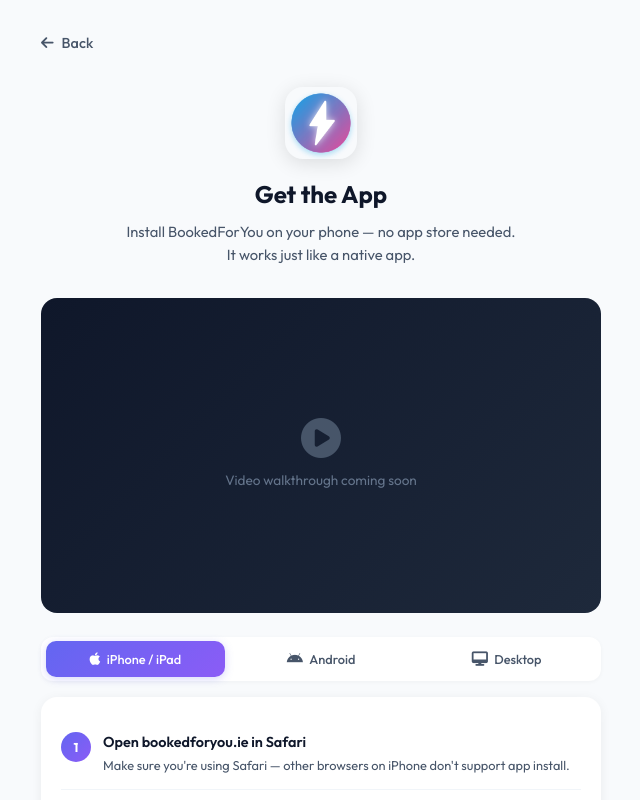
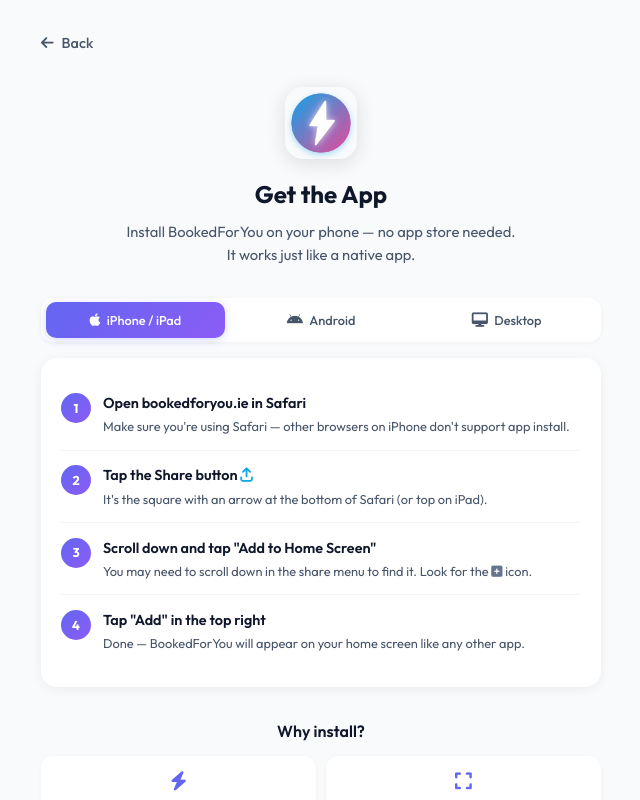
Before and after one commit to jamesdoherty987/AI_Receptionist-Trades, a React (Vite) app in the folder frontend/: page /install in a window 1280 px wide. Shown: the top 800 px of the page, without its empty margins (319-959 px from the left). Built offline with nearby package versions, Linux system fonts and the light colour scheme; no server answers.

Commit message:
remove video placeholder in install app

```diff
--- a/frontend/src/pages/InstallApp.css
+++ b/frontend/src/pages/InstallApp.css
@@ -118,34 +118,6 @@
   margin-top: 0.6rem;
   font-size: 0.78rem;
   color: var(--text-tertiary, #94a3b8);
-}
-
-/* Video placeholder */
-.install-video-section {
-  margin-bottom: 1.5rem;
-}
-
-.install-video-placeholder {
-  aspect-ratio: 16 / 9;
-  background: linear-gradient(135deg, #0f172a, #1e293b);
-  border-radius: 16px;
-  display: flex;
-  flex-direction: column;
-  align-items: center;
-  justify-content: center;
-  gap: 0.75rem;
-  color: #64748b;
-  font-size: 0.85rem;
-}
-
-.install-video-placeholder i {
-  font-size: 2.5rem;
-  color: #475569;
-}
-
-.install-video-section video {
-  width: 100%;
-  border-radius: 16px;
 }
 
 /* Platform tabs */
--- a/frontend/src/pages/InstallApp.jsx
+++ b/frontend/src/pages/InstallApp.jsx
@@ -87,14 +87,6 @@
             <p className="install-note">Installs instantly, no app store needed</p>
           </div>
         )}
-
-        {/* Video placeholder */}
-        <div className="install-video-section">
-          <div className="install-video-placeholder">
-            <i className="fas fa-play-circle"></i>
-            <span>Video walkthrough coming soon</span>
-          </div>
-        </div>
 
         {/* Platform tabs */}
         {!installed && (
```
